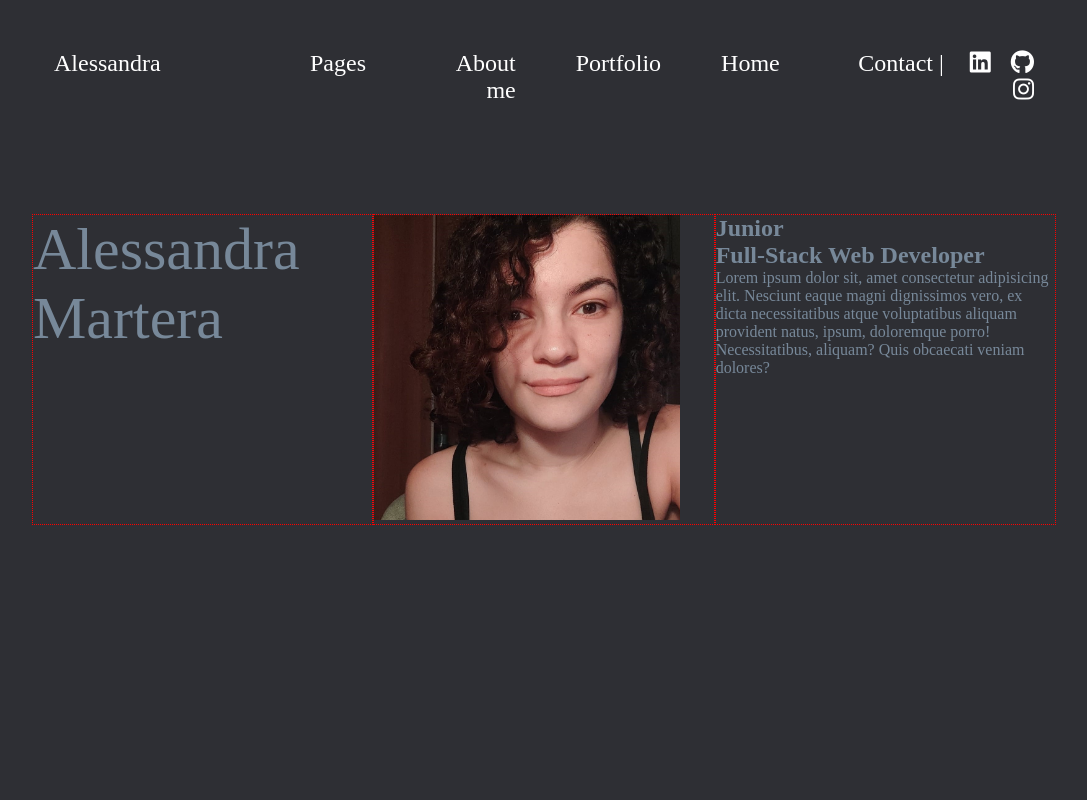
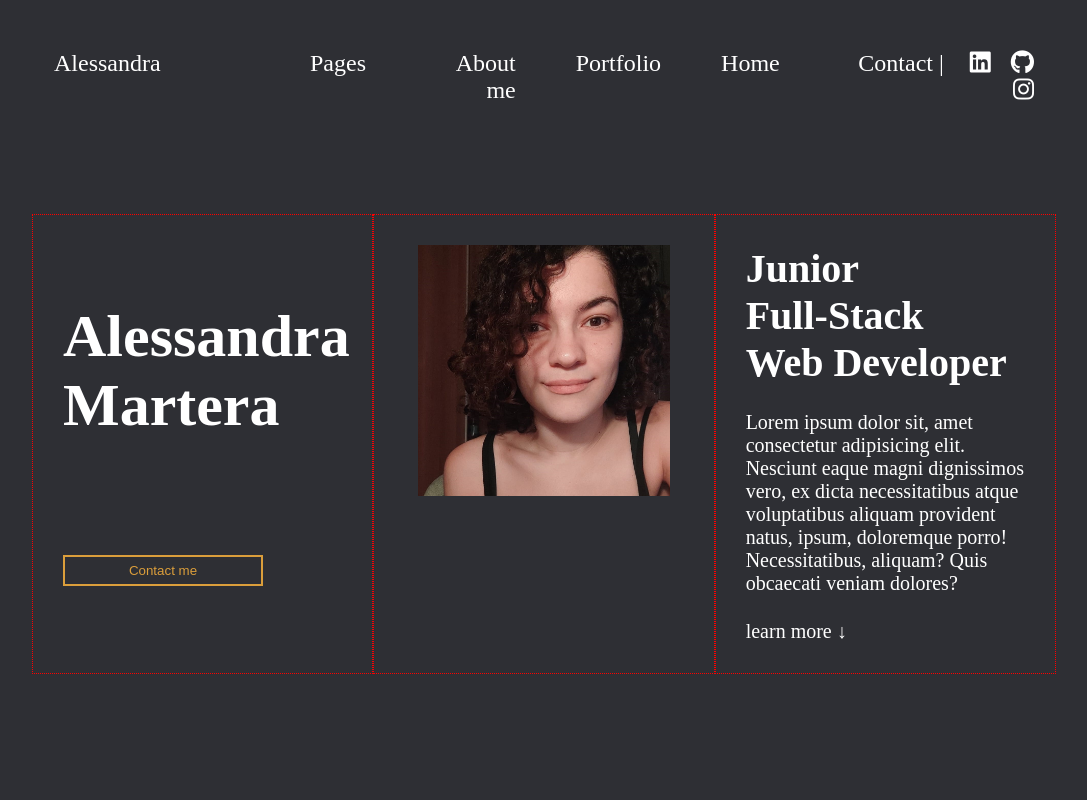
Before and after one commit to AlessandraMartera/portfolio_website, a Vue app: page / in a window 1280 px wide. Shown: the top 800 px of the page, without its empty margins (96-1183 px from the left). Built offline with nearby package versions, Linux system fonts and the light colour scheme.

Commit message:
jumbutrone first step

```diff
--- a/src/components/AppHeader.vue
+++ b/src/components/AppHeader.vue
@@ -35,29 +35,40 @@ export default {
   <!-- jumbotrone -->
   <div id="hero">
     <div class="center_container">
-      <section>
-        <div id="name">
+
+      <!-- section name -->
+      <section id="name">
+        <h1>
           Alessandra <br>
-          Martera
-        </div>
+          Martera <br>
+        </h1>
+        <button>
+          Contact me
+        </button>
       </section>
 
       <!-- img -->
-      <section>
+      <section id="image">
         <img src="foto.jpeg" alt="">
       </section>
 
       <!-- info about me -->
-      <section>
+      <section id="info">
         <h1>
           Junior <br>
-          Full-Stack Web Developer
+          Full-Stack <br>
+          Web Developer
         </h1>
+
         <p>
           Lorem ipsum dolor sit, amet consectetur adipisicing elit. Nesciunt eaque magni dignissimos vero, ex
           dicta necessitatibus atque voluptatibus aliquam provident natus, ipsum, doloremque porro!
           Necessitatibus, aliquam? Quis obcaecati veniam dolores?
         </p>
+
+        <div>
+          learn more &DownArrow;
+        </div>
       </section>
     </div>
   </div>
@@ -69,7 +80,7 @@ export default {
 
 header {
   font-size: 24px;
-  color: #fff;
+  color: $primary;
   background-color: $background_dark;
   padding: 50px 150px;
   display: flex;
@@ -97,7 +108,7 @@ header {
 
 // Jumbo
 #hero {
-  color: #778899;
+  color: $primary;
   height: 100vh;
   background-color: $background_dark;
   padding: 60px 0;
@@ -109,6 +120,7 @@ header {
 
     section {
       min-width: calc(100%/3);
+      padding: 30px;
 
       img {
         width: 90%;
@@ -117,8 +129,34 @@ header {
     }
   }
 
+  #image {
+    text-align: center;
+  }
+
   #name {
-    font-size: 60px;
+    display: flex;
+    flex-direction: column;
+    justify-content: space-around;
+
+    h1 {
+      font-size: 60px;
+    }
+
+    button {
+      width: 200px;
+    }
+  }
+
+  #info {
+    font-size: 20px;
+
+    h1 {
+      font-size: 40px;
+    }
+
+    p {
+      margin: 25px 0;
+    }
   }
 }
 
--- a/src/styles/general.scss
+++ b/src/styles/general.scss
@@ -18,3 +18,11 @@ a:visited{
 a:hover{
     color: $highlighter;
 }
+
+button{
+    cursor:not-allowed;
+    padding: 6px;
+    border:  2px solid $highlighter;
+    color: $highlighter;
+    background:none;
+}
--- a/src/styles/partials/variables.scss
+++ b/src/styles/partials/variables.scss
@@ -1,3 +1,4 @@
 $highlighter: #db9e3b;
+$primary: #fff;
 
 $background_dark: #2e2f34;
```
